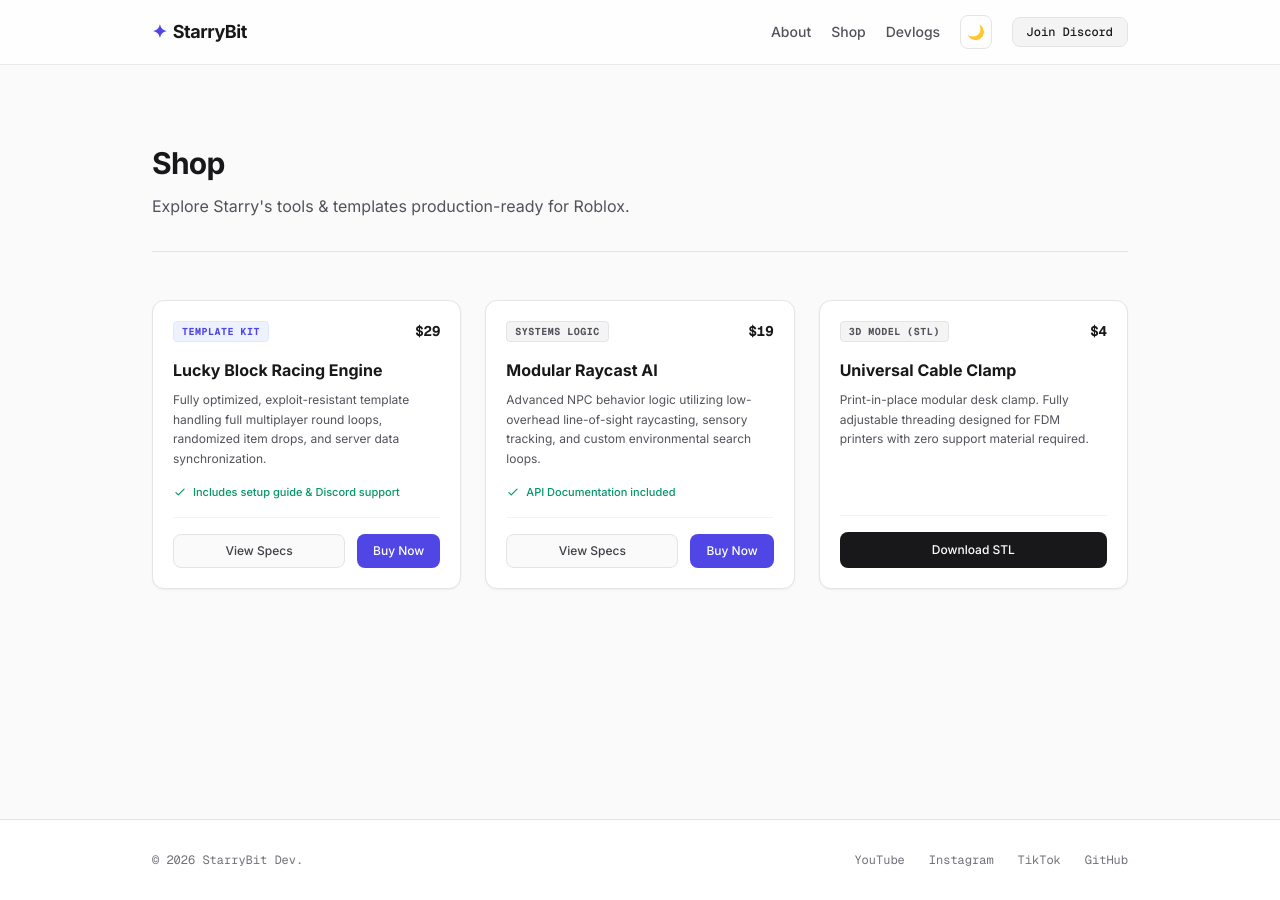
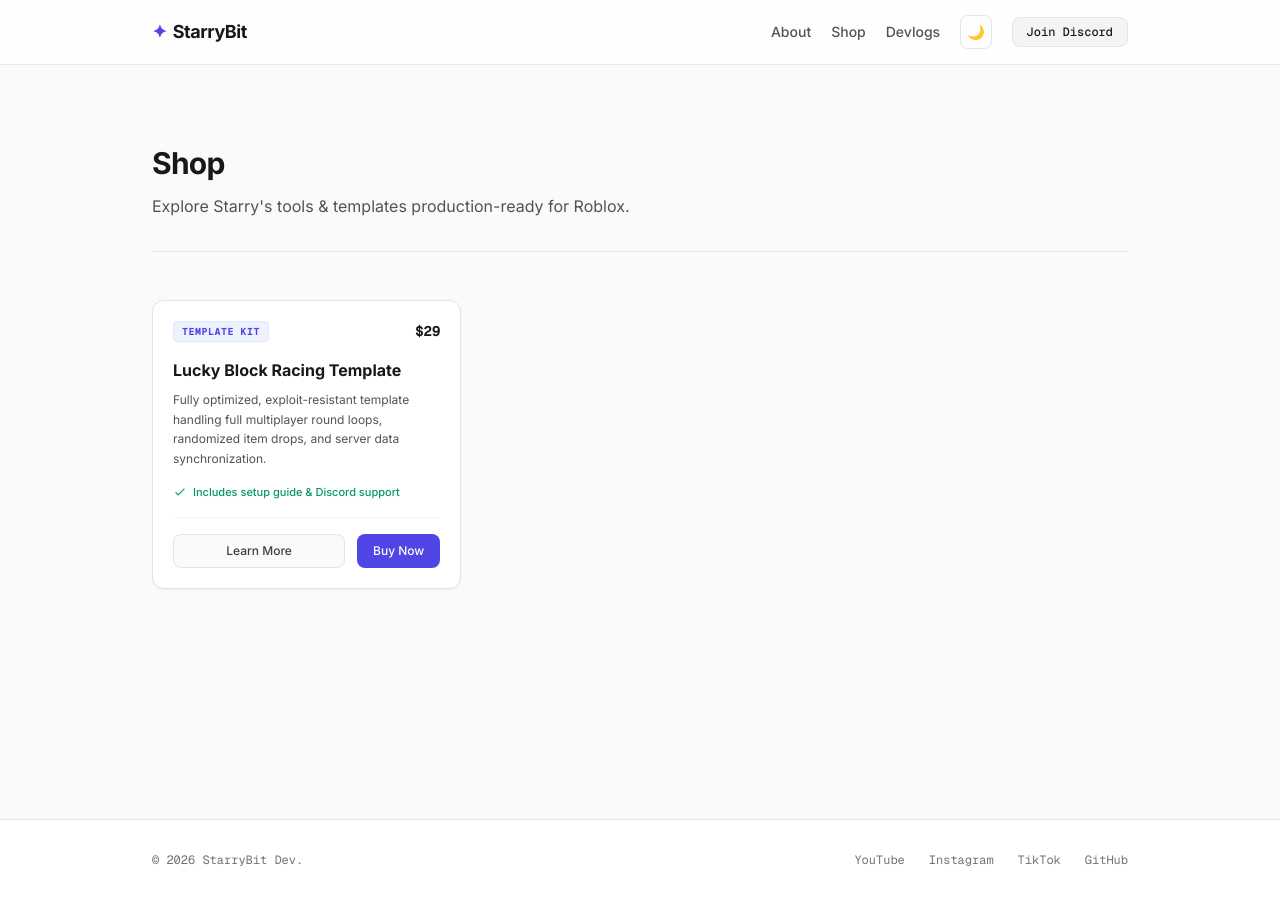
Before and after one commit to StarryBit/starrybit.github.io, a Jekyll site: the page built from shop/index.html, in a window 1280 px wide. Built offline with Jekyll 4.4.1, drawn with Linux system fonts in a browser that asks for light colours; nearby versions of some CDN libraries.

Commit message:
Update index.html

```diff
--- a/shop/index.html
+++ b/shop/index.html
@@ -20,7 +20,7 @@ title: Tools & Templates | StarryBit Dev
                     <span class="text-[10px] uppercase font-bold tracking-wider px-2 py-0.5 rounded bg-indigo-50 text-indigo-600 border border-indigo-100 dark:bg-indigo-500/10 dark:text-indigo-400 dark:border-indigo-500/20 code-font">Template Kit</span>
                     <span class="text-sm font-bold code-font">$29</span>
                 </div>
-                <h2 class="text-base font-bold mb-2 group-hover:text-indigo-600 dark:group-hover:text-indigo-400 transition-colors">Lucky Block Racing Engine</h2>
+                <h2 class="text-base font-bold mb-2 group-hover:text-indigo-600 dark:group-hover:text-indigo-400 transition-colors">Lucky Block Racing Template</h2>
                 <p class="text-xs text-zinc-600 dark:text-zinc-400 leading-relaxed mb-4">Fully optimized, exploit-resistant template handling full multiplayer round loops, randomized item drops, and server data synchronization.</p>
                 <div class="text-[11px] text-emerald-600 dark:text-emerald-400 font-medium mb-4 flex items-center gap-1.5">
                     <svg class="w-3.5 h-3.5" fill="none" stroke="currentColor" viewBox="0 0 24 24"><path stroke-linecap="round" stroke-linejoin="round" stroke-width="2" d="M5 13l4 4L19 7"></path></svg>
@@ -28,43 +28,8 @@ title: Tools & Templates | StarryBit Dev
                 </div>
             </div>
             <div class="flex gap-3 pt-4 border-t border-zinc-100 dark:border-zinc-800/60">
-                <a href="/shop/lucky-block-racing/" class="flex-1 text-center bg-zinc-50 hover:bg-zinc-100 border border-zinc-200 text-zinc-700 dark:bg-zinc-900 dark:hover:bg-zinc-800 dark:border-zinc-800 dark:text-zinc-200 text-xs py-2 rounded-lg transition-colors font-medium">View Specs</a>
+                <a href="/shop/lucky-block-racing/" class="flex-1 text-center bg-zinc-50 hover:bg-zinc-100 border border-zinc-200 text-zinc-700 dark:bg-zinc-900 dark:hover:bg-zinc-800 dark:border-zinc-800 dark:text-zinc-200 text-xs py-2 rounded-lg transition-colors font-medium">Learn More</a>
                 <button class="bg-indigo-600 hover:bg-indigo-500 text-white text-xs px-4 py-2 rounded-lg font-medium transition-colors">Buy Now</button>
-            </div>
-        </div>
-
-        <!-- Item 2: AI Logic Framework -->
-        <div class="group border border-zinc-200 bg-white dark:border-zinc-800/80 dark:bg-zinc-900/30 rounded-xl p-5 hover:border-zinc-300 dark:hover:border-zinc-700 transition-all flex flex-col justify-between shadow-sm dark:shadow-none">
-            <div>
-                <div class="flex justify-between items-start mb-4">
-                    <span class="text-[10px] uppercase font-bold tracking-wider px-2 py-0.5 rounded bg-zinc-100 text-zinc-600 border border-zinc-200 dark:bg-zinc-800 dark:text-zinc-300 dark:border-zinc-700/50 code-font">Systems Logic</span>
-                    <span class="text-sm font-bold code-font">$19</span>
-                </div>
-                <h2 class="text-base font-bold mb-2 group-hover:text-indigo-600 dark:group-hover:text-indigo-400 transition-colors">Modular Raycast AI</h2>
-                <p class="text-xs text-zinc-600 dark:text-zinc-400 leading-relaxed mb-4">Advanced NPC behavior logic utilizing low-overhead line-of-sight raycasting, sensory tracking, and custom environmental search loops.</p>
-                <div class="text-[11px] text-emerald-600 dark:text-emerald-400 font-medium mb-4 flex items-center gap-1.5">
-                    <svg class="w-3.5 h-3.5" fill="none" stroke="currentColor" viewBox="0 0 24 24"><path stroke-linecap="round" stroke-linejoin="round" stroke-width="2" d="M5 13l4 4L19 7"></path></svg>
-                    API Documentation included
-                </div>
-            </div>
-            <div class="flex gap-3 pt-4 border-t border-zinc-100 dark:border-zinc-800/60">
-                <a href="/shop/raycast-ai/" class="flex-1 text-center bg-zinc-50 hover:bg-zinc-100 border border-zinc-200 text-zinc-700 dark:bg-zinc-900 dark:hover:bg-zinc-800 dark:border-zinc-800 dark:text-zinc-200 text-xs py-2 rounded-lg transition-colors font-medium">View Specs</a>
-                <button class="bg-indigo-600 hover:bg-indigo-500 text-white text-xs px-4 py-2 rounded-lg font-medium transition-colors">Buy Now</button>
-            </div>
-        </div>
-
-        <!-- Item 3: 3D Print File -->
-        <div class="group border border-zinc-200 bg-white dark:border-zinc-800/80 dark:bg-zinc-900/30 rounded-xl p-5 hover:border-zinc-300 dark:hover:border-zinc-700 transition-all flex flex-col justify-between shadow-sm dark:shadow-none">
-            <div>
-                <div class="flex justify-between items-start mb-4">
-                    <span class="text-[10px] uppercase font-bold tracking-wider px-2 py-0.5 rounded bg-zinc-100 text-zinc-600 border border-zinc-200 dark:bg-zinc-800 dark:text-zinc-300 dark:border-zinc-700/50 code-font">3D Model (STL)</span>
-                    <span class="text-sm font-bold code-font">$4</span>
-                </div>
-                <h2 class="text-base font-bold mb-2 group-hover:text-indigo-600 dark:group-hover:text-indigo-400 transition-colors">Universal Cable Clamp</h2>
-                <p class="text-xs text-zinc-600 dark:text-zinc-400 leading-relaxed mb-4">Print-in-place modular desk clamp. Fully adjustable threading designed for FDM printers with zero support material required.</p>
-            </div>
-            <div class="flex gap-3 pt-4 border-t border-zinc-100 dark:border-zinc-800/60">
-                <button class="w-full bg-zinc-900 hover:bg-zinc-800 text-white dark:bg-indigo-600 dark:hover:bg-indigo-500 text-xs py-2.5 rounded-lg font-medium transition-colors">Download STL</button>
             </div>
         </div>
 </section>
```
